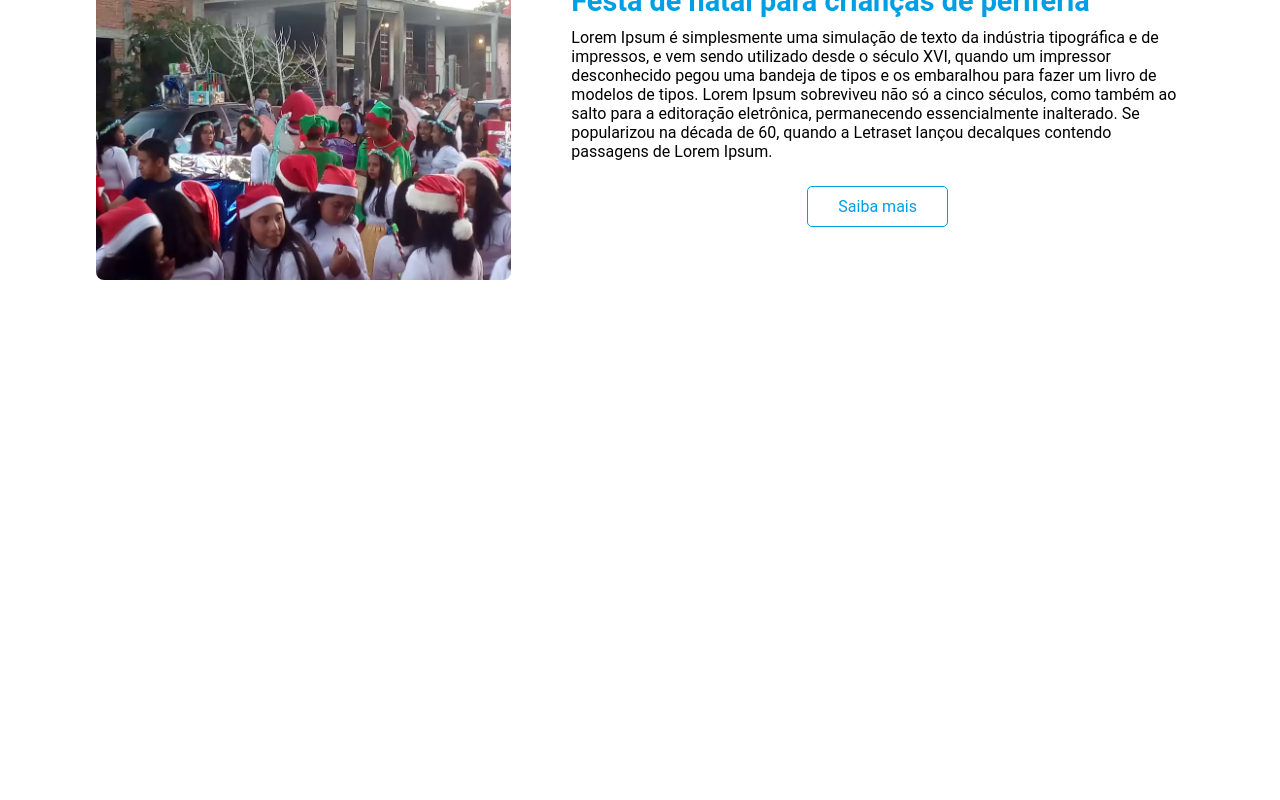
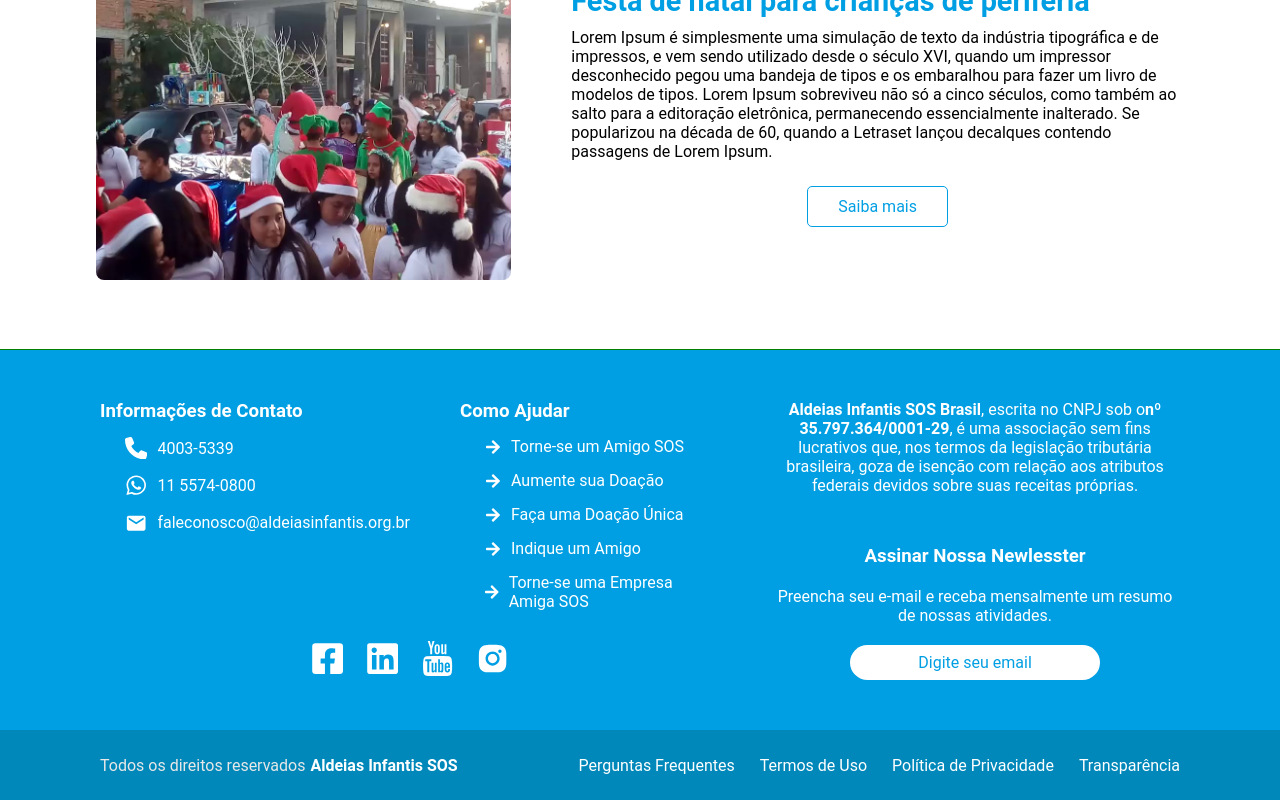
Before and after one commit to daniel-crs/Aldeias-Infantis-SOS, a React (Create React App) app: page / in a window 1280 px wide. Shown: the part 1615-2415 px from the top of the page. Before the commit the page ends 1895 px from the top, so only its background shows below. Built offline with nearby package versions, Linux system fonts and the light colour scheme.

Commit message:
Finalizando a Footer do site.

```diff
--- a/package.json
+++ b/package.json
@@ -6,6 +6,7 @@
     "@testing-library/jest-dom": "^5.14.1",
     "@testing-library/react": "^13.0.0",
     "@testing-library/user-event": "^13.2.1",
+    "@types/react-icons": "^3.0.0",
     "react": "^18.3.1",
     "react-dom": "^18.3.1",
     "react-router-dom": "^6.26.1",
--- a/src/components/Footer/Footer.module.css
+++ b/src/components/Footer/Footer.module.css
@@ -1,65 +1,166 @@
-.footer {
-    background-color: var(--blue);
-    padding: 40px;
-    color: white;
+.container {
     display: flex;
-    flex-wrap: wrap;
-    justify-content: space-between;
+    flex-direction: column;
+    margin-top: 70px;
 }
 
-.contactInfo, .help, .newsletter {
-    flex: 1;
-    margin-right: 20px;
+.firstElement {
+    display: flex;
+    justify-content: space-between;
+    gap: 50px;
+
+    background: var(--blue);
+    padding: 50px 0;
+    outline: 1px solid green;
 }
 
-.contactInfo h3, .help h3, .newsletter h3 {
-    font-size: 18px;
-    margin-bottom: 10px;
+.infoAndContact {
+    display: flex;
+    margin-left: 100px;
+    width: 59%;
 }
 
-.contactInfo p, .help ul li, .newsletter p {
-    font-size: 16px;
-    margin: 5px 0;
+.infoAndHelp {
+    display: flex;
+    gap: 50px;
 }
 
-.help ul {
-    list-style-type: none;
-    padding: 0;
+.infoAndContact {
+    display: flex;
+    flex-direction: column;
+    gap: 30px;
+    color: white;
 }
 
-.newsletter input {
-    padding: 10px;
-    border: none;
-    border-radius: 5px;
-    margin-top: 10px;
+.info h3 {
+    margin-bottom: 15px;
 }
 
-.footerBottom {
-    width: 100%;
-    margin-top: 20px;
-    border-top: 1px solid rgba(255, 255, 255, 0.5);
-    padding-top: 20px;
+.infoElements {
+    display: flex;
+    flex-direction: column;
+    gap: 15px;
+
+    margin-left: 25px;
+}
+
+.infoIconsContainer {
+    display: flex;
+    align-items: center;
+    gap: 10px;
+}
+
+.infoIcons {
+    font-size: 1.4rem;
+}
+
+.help h3 {
+    margin-bottom: 15px;
+}
+
+.helpElements {
+    display: flex;
+    flex-direction: column;
+    gap: 15px;
+
+    margin-left: 25px;
+}
+
+.helpIconsContainer {
+    display: flex;
+    align-items: center;
+    gap: 10px;
+}
+
+.icons {
+    display: flex;
+    justify-content: center;
+    align-items: center;
+    gap: 20px;
+
+    font-size: 2.2rem;
+    color: white;
+    cursor: pointer;
+}
+
+.cnpj {
+    display: flex;
+    align-items: center;
+    flex-direction: column;
+    gap: 50px;
+
+    margin-right: 100px;
+    width: 39%;
+}
+
+.cnpjText p {
+    text-align: center;
+    color: white;
+}
+
+.emailArea {
+    display: flex;
+    justify-content: center;
+    align-items: center;
+    flex-direction: column;
+    gap: 20px;
+
+    color: white;
+}
+
+.emailForm {
+    display: flex;
+    justify-content: center;
+    align-items: center;
+
+    width: 250px;
+    height: 35px;
+    background-color: white;
+    border-radius: 100px;
+    color: var(--blue);
+    cursor: pointer;
+}
+
+.emailArea p {
+    text-align: center;
+}
+
+.secondElement {
     display: flex;
     justify-content: space-between;
     align-items: center;
+
+    width: 100%;
+    height: 70px;
+    background: var(--darkblue);
 }
 
-.footerBottom p {
-    margin: 0;
-    font-size: 14px;
+.copyright {
+    display: flex;
+    flex-direction: row;
+    gap: 5px;
+
+    color: white;
+    margin-left: 100px;
 }
 
-.footerBottom .links {
-    display: flex;
-    gap: 20px;
+.copyrightColor {
+    color: var(--gray);
 }
 
-.footerBottom .links a {
-    color: white;
-    text-decoration: none;
-    font-size: 14px;
+.menuElements {
+    display: flex;
+    gap: 25px;
+
+    margin-right: 100px;
 }
 
-.footerBottom .links a:hover {
-    text-decoration: underline;
+.menuElements a {
+    text-decoration: none;
+    color: white;
 }
+
+.menuElements a:hover {
+    text-decoration: none;
+    color: var(--blue);
+}
--- a/src/components/Footer/index.jsx
+++ b/src/components/Footer/index.jsx
@@ -1,35 +1,108 @@
 import styles from "./Footer.module.css"
 
+import { FaPhone } from "react-icons/fa6";
+import { FaWhatsapp } from "react-icons/fa";
+import { MdEmail } from "react-icons/md";
+import { FaArrowRight } from "react-icons/fa";
+import { FaFacebookSquare } from "react-icons/fa";
+import { FaLinkedin } from "react-icons/fa";
+import { TfiYoutube } from "react-icons/tfi";
+import { AiFillInstagram } from "react-icons/ai";
+
 export function Footer() {
+    const helpOptions = [
+        { text: "Torne-se um Amigo SOS" },
+        { text: "Aumente sua Doação" },
+        { text: "Faça uma Doação Única" },
+        { text: "Indique um Amigo" },
+        { text: "Torne-se uma Empresa Amiga SOS" }
+    ]
+
     return (
-        <footer className={styles.footer}>
-            <div className={styles.contactInfo}>
+        <footer className={styles.container}>
+            <div className={styles.firstElement}>
+                <div className={styles.infoAndContact}>
+                    <div className={styles.infoAndHelp}>
+                        <div className={styles.info}>
                             <h3>Informações de Contato</h3>
-                <p>📞 4003-5339</p>
-                <p>📱 (11) 5574-0800</p>
-                <p>✉️ faleconosco@aldeiasinfantis.org.br</p>
+                            <div className={styles.infoElements}>
+                                <div className={styles.infoIconsContainer}>
+                                    <FaPhone className={styles.infoIcons} />
+                                    <p>4003-5339</p>
+                                </div>
+                                <div className={styles.infoIconsContainer}>
+                                    <FaWhatsapp className={styles.infoIcons} />
+                                    <p>11 5574-0800</p>
+                                </div>
+                                <div className={styles.infoIconsContainer}>
+                                    <MdEmail className={styles.infoIcons} />
+                                    <p>faleconosco@aldeiasinfantis.org.br</p>
+                                </div>
+                            </div>
                         </div>
 
                         <div className={styles.help}>
                             <h3>Como Ajudar</h3>
-                <ul>
-                    <li>Torne-se um Amigo SOS</li>
-                    <li>Aumente sua Doação</li>
-                    <li>Faça uma Doação Única</li>
-                    <li>Indique um Amigo</li>
-                    <li>Torne-se uma Empresa Amiga SOS</li>
-                </ul>
+                            <div className={styles.helpElements}>
+                                <div className={styles.helpIconsContainer}>
+                                    <FaArrowRight />
+                                    <p>Torne-se um Amigo SOS</p>
+                                </div>
+                                <div className={styles.helpIconsContainer}>
+                                    <FaArrowRight />
+                                    <p>Aumente sua Doação</p>
+                                </div>
+                                <div className={styles.helpIconsContainer}>
+                                    <FaArrowRight />
+                                    <p>Faça uma Doação Única</p>
+                                </div>
+                                <div className={styles.helpIconsContainer}>
+                                    <FaArrowRight />
+                                    <p>Indique um Amigo</p>
+                                </div>
+                                <div className={styles.helpIconsContainer}>
+                                    <FaArrowRight />
+                                    <p>Torne-se uma Empresa Amiga SOS</p>
+                                </div>
+                            </div>
+                        </div>
                     </div>
 
-            <div className={styles.newsletter}>
-                <h3>Assinar Nossa Newsletter</h3>
-                <p>Preencha seu e-mail e receba mensalmente um resumo de nossas atividades.</p>
-                <input type="email" placeholder="Digite seu e-mail" />
+                    <div className={styles.icons}>
+                        <FaFacebookSquare  />
+                        <FaLinkedin />
+                        <TfiYoutube />
+                        <AiFillInstagram />
+                    </div>
                 </div>
 
-            <div className={styles.footerBottom}>
-                <p>© Todos os direitos reservados Aldeias Infantis SOS</p>
-                <div className={styles.links}>
+                <div className={styles.cnpj}>
+                    <div className={styles.cnpjText}>
+                        <p>
+                            <strong>Aldeias Infantis SOS Brasil</strong>, escrita no CNPJ sob o
+                            <strong>nº 35.797.364/0001-29</strong>, é uma associação sem fins lucrativos
+                            que, nos termos da legislação tributária brasileira, goza de isenção com
+                            relação aos atributos federais devidos sobre suas receitas próprias.
+                        </p>
+                    </div>
+
+                    <div className={styles.emailArea}>
+                        <h3>Assinar Nossa Newlesster</h3>
+                        <p>Preencha seu e-mail e receba mensalmente um resumo de nossas atividades.</p>
+                        <div className={styles.emailForm}>
+                            <p>Digite seu email</p>
+                        </div>
+                    </div>
+                </div>
+            </div>
+
+            <div className={styles.secondElement}>
+                <div className={styles.copyright}>
+                    <p className={styles.copyrightColor}>Todos os direitos reservados</p>
+                    <p><strong>Aldeias Infantis SOS</strong></p>
+                </div>
+
+                <div className={styles.menuElements}>
                     <a href="#">Perguntas Frequentes</a>
                     <a href="#">Termos de Uso</a>
                     <a href="#">Política de Privacidade</a>
--- a/src/components/Navbar/Navbar.module.css
+++ b/src/components/Navbar/Navbar.module.css
@@ -8,7 +8,7 @@
 }
 
 .container img{
-    margin-left: 50px;
+    margin-left: 100px;
 }
 
 .elements {
--- a/src/global.css
+++ b/src/global.css
@@ -19,5 +19,7 @@ body, input, textarea, button {
   --blue:rgba(0, 159, 227, 1);
   --darkblue: rgba( 0, 136, 186);
 
+  --gray: #E8E8E8;
+
   --container-size: 85%;
 }
--- a/src/screens/Home/index.jsx
+++ b/src/screens/Home/index.jsx
@@ -3,7 +3,7 @@ import styles from "../../styles/StandardStyles.module.css"
 import { Navbar } from "../../components/Navbar";
 import { VoluntaryBanner } from "../../components/VoluntaryBanner";
 import { JobsDone } from "../../components/JobsDone";
-// import { Footer } from "../../components/Footer;"
+import { Footer } from "../../components/Footer";
 
 export function Home() {
     return (
@@ -19,7 +19,7 @@ export function Home() {
 
             </body>
 
-            {/* <Footer/> */}
+            <Footer/>
         </div>
     )
 }
```
Also changed, not shown: 1 other file (tests, documents, lock files or other folders). Lines whose indentation alone changed are shown as unchanged.
